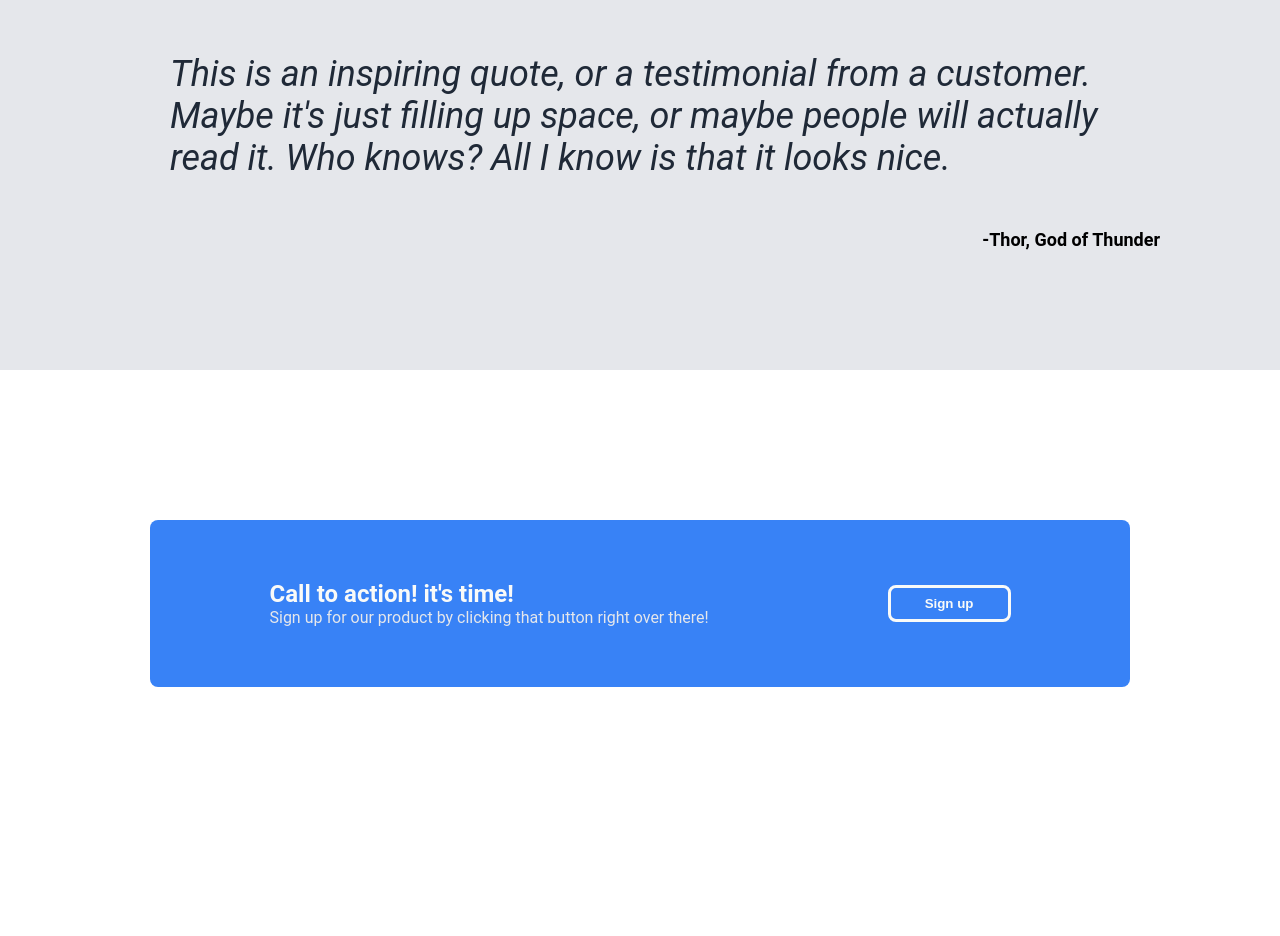
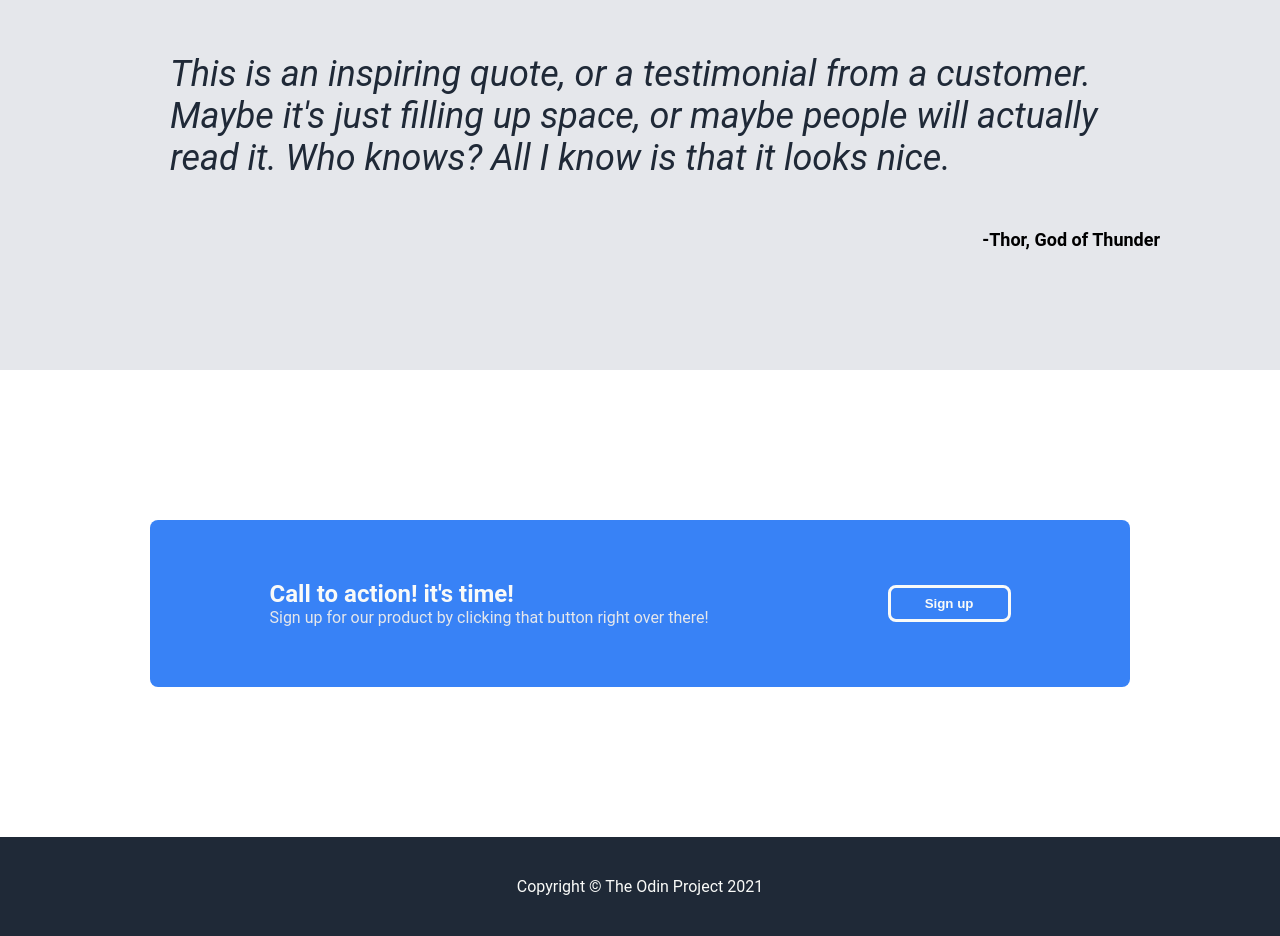
Before and after one commit to fnayR/landing-page, a plain HTML site: page index.html in a window 1280 px wide. Shown: the part 1157-2093 px from the top of the page. Before the commit the page ends 1994 px from the top, so only its background shows below. Drawn offline with Linux system fonts and the light colour scheme.

Commit message:
Add index.html content and styling for footer

```diff
--- a/index.html
+++ b/index.html
@@ -80,5 +80,8 @@
             </div>
         </div>
 
+        <div class="footer">
+            Copyright © The Odin Project 2021
+        </div>
     </body>
 </html>
--- a/styles.css
+++ b/styles.css
@@ -165,3 +165,12 @@ button {
     font-weight: bold;
     font-size: 24px;
 }
+
+.footer {
+    display: flex;
+    align-items: center;
+    justify-content: center;
+    background-color: #1F2937;
+    color: #F9FAF8;
+    padding: 40px;
+}
```
